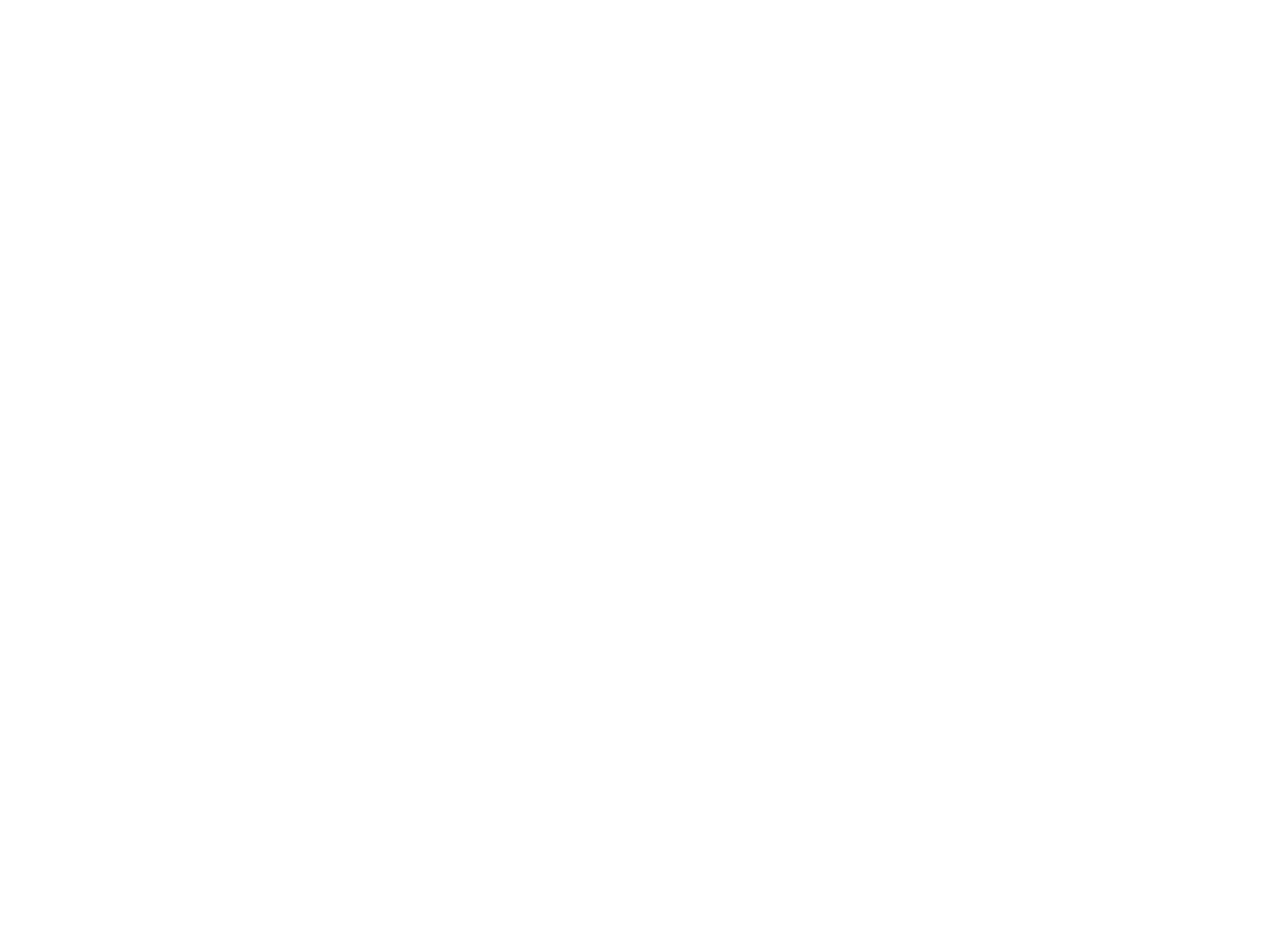
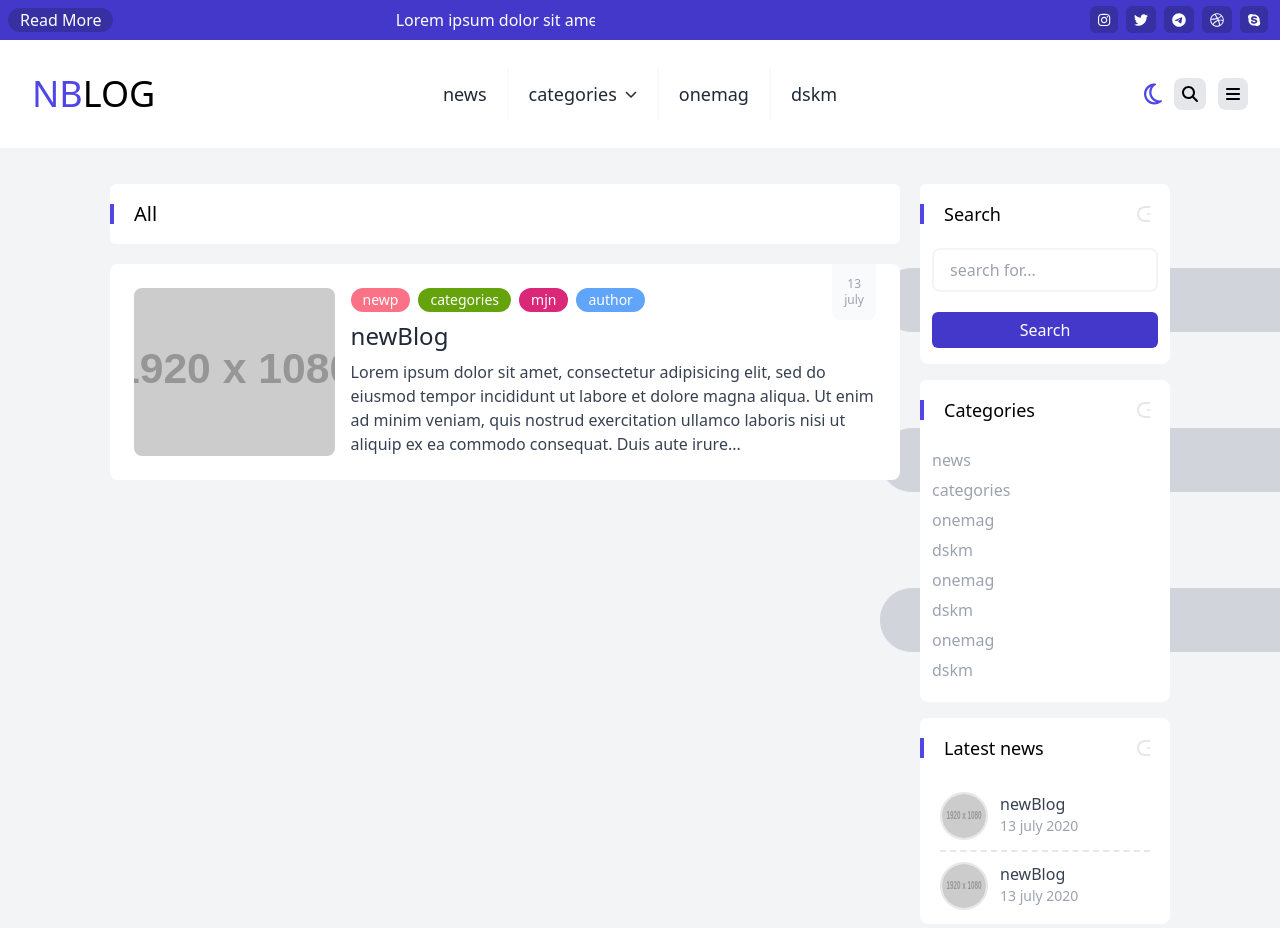
Before and after one commit to mjn81/nblog-front, a React (Create React App) app: page /categories in a window 1280 px wide. Before the commit this address had no page. Before the commit the page ends 800 px from the top, so only its background shows below. Built offline with nearby package versions, Linux system fonts and the light colour scheme.

Commit message:
SideBar complete + ListPage Complete

```diff
--- a/src/App.js
+++ b/src/App.js
@@ -1,16 +1,20 @@
-import { BrowserRouter as Router , Routes , Route, Navigate } from "react-router-dom";
+import {BrowserRouter as Router, Routes, Route, Navigate} from "react-router-dom";
 
 
 import MainLayout from "./layouts/MainLayout";
 import Home from './pages/Home';
+import ContentPage from "./pages/ContentPage";
+import PostPage from "./pages/PostPage";
 
 function App() {
     return (
         <Router>
             <Routes>
-        <Route path="/" element={<Navigate to="/home" />} />
-        <Route path="/" element={<MainLayout />} >
-          <Route path="home" element={<Home />} />
+                <Route path="/" element={<Navigate to="/home"/>}/>
+                <Route path="/" element={<MainLayout/>}>
+                    <Route path="home" element={<Home/>}/>
+                    <Route path=":title" element={<ContentPage/>}/>
+                    <Route path="post-page/:id" element={<PostPage />} />
                 </Route>
             </Routes>
         </Router>
--- a/src/components/Nav/MainNav.jsx
+++ b/src/components/Nav/MainNav.jsx
@@ -44,7 +44,7 @@
     return (
         <div className="flex items-center justify-between px-8 py-3">
             <h1 className="uppercase text-4xl w-1/4 font-extralight">
-                <span className="text-indigo-600">nb</span>log
+                <Link to="/home"><span className="text-indigo-600">nb</span>log</Link>
             </h1>
             <nav className="py-4 w-1/2 text-gray-800 ">
                 <ul className="flex w-full text-lg justify-center main-menu">
--- a/src/components/SideBar/LatestNews.jsx
+++ b/src/components/SideBar/LatestNews.jsx
@@ -1,9 +1,64 @@
 import {SideCard} from "../core";
+import {Link} from "react-router-dom";
 
 const LatestNews = () => {
+    const p = [
+        {
+            id: 1,
+            title: 'newBlog ',
+            categories: [
+                {title: 'newp', color: ' bg-rose-400'},
+                {title: 'categories', color: ' bg-lime-600'},
+                {title: 'mjn', color: ' bg-pink-600'},
+                {title: 'author', color: ' bg-blue-400'},
+            ],
+            description: 'Lorem ipsum dolor sit amet, consectetur adipisicing elit, sed do eiusmod tempor incididunt ut labore et dolore magna aliqua. Ut enim ad minim veniam, quis nostrud exercitation ullamco laboris nisi ut aliquip ex ea commodo consequat. Duis aute irure dolor in reprehenderit in voluptate velit esse cillum dolore eu fugiat nulla pariatur. Excepteur sint occaecat cupidatat non proident, sunt in culpa qui officia deserunt mollit anim id est laborum.',
+            img: 'https://via.placeholder.com/1920x1080',
+            date: {
+                day: '13',
+                month: 'july',
+                year: '2020'
+            },
+        },
+        {
+            id: 2,
+            title: 'newBlog ',
+            categories: [
+                {title: 'newp', color: ' bg-rose-400'},
+                {title: 'categories', color: ' bg-lime-600'},
+                {title: 'mjn', color: ' bg-pink-600'},
+                {title: 'author', color: ' bg-blue-400'},
+            ],
+            description: 'Lorem ipsum dolor sit amet, consectetur adipisicing elit, sed do eiusmod tempor incididunt ut labore et dolore magna aliqua. Ut enim ad minim veniam, quis nostrud exercitation ullamco laboris nisi ut aliquip ex ea commodo consequat. Duis aute irure dolor in reprehenderit in voluptate velit esse cillum dolore eu fugiat nulla pariatur. Excepteur sint occaecat cupidatat non proident, sunt in culpa qui officia deserunt mollit anim id est laborum.',
+            img: 'https://via.placeholder.com/1920x1080',
+            date: {
+                day: '13',
+                month: 'july',
+                year: '2020'
+            },
+        },
+    ];
+
+    const maxLength = 15;
+
     return (
         <SideCard title="Latest news">
-
+            <ul>
+                {p.map((post, index) => (
+                    <li key={post.id}
+                        className={"flex py-2.5 border-dashed border-gray-200 mx-2" + (index < p.length - 1 ? ' border-b-2' : '')}>
+                        <Link to={`/post-page/${post.id}`}><img src={post.img} alt={post.title}
+                                                               className="w-12 h-12 rounded-[256px] border-2 transition-colors duration-200 ease-in hover:border-indigo-600"/></Link>
+                        <section className="ml-3">
+                            <Link to={`/post-page/${post.id}`}
+                                  className="whitespace-nowrap text-gray-700 transition-colors duration-200 ease-in hover:text-indigo-800">
+                                {post.title.substring(0, maxLength) + (post.title.length > maxLength ? '...' : '')}
+                            </Link>
+                            <p className="text-gray-400 text-sm font-light">{post.date.day + ' ' + post.date.month + ' ' + post.date.year}</p>
+                        </section>
+                    </li>
+                ))}
+            </ul>
         </SideCard>
     );
 };
--- a/src/components/core/Post.jsx
+++ b/src/components/core/Post.jsx
@@ -14,7 +14,7 @@
                 <p>{date.month}</p>
             </div>
             <section className="col-span-2 overflow-hidden rounded-lg">
-                <Link to={`post-page/${id}`}>
+                <Link to={`/post-page/${id}`}>
                     <img src={img} alt={title} className="w-full h-full object-cover origin-center transition-transform duration-500 ease-out"/>
                 </Link>
             </section>
@@ -24,7 +24,7 @@
                         {title}
                     </Badge>
                 ))}</section>
-                <Link to={`post-page/${id}`} className="inline-block"><h1 className="my-2 text-gray-800 text-2xl">{title}</h1></Link>
+                <Link to={`/post-page/${id}`} className="inline-block"><h1 className="my-2 text-gray-800 text-2xl">{title}</h1></Link>
                 <p className="font-light text-gray-700">{shortStr}...</p>
             </section>
         </article>
--- /dev/null
+++ b/src/pages/ContentPage.jsx
@@ -0,0 +1,40 @@
+import ContentLayout from "../layouts/ContentLayout";
+import {SectionCard} from "../components/core";
+import {Post} from "../components/core/Post";
+import {useParams} from "react-router-dom";
+
+const ContentPage = () => {
+    const {title} = useParams();
+    const p = [
+        {
+            id: 1,
+            title: 'newBlog',
+            categories: [
+                {title: 'newp', color:' bg-rose-400'},
+                {title: 'categories',color:' bg-lime-600'},
+                {title: 'mjn',color:' bg-pink-600'},
+                {title: 'author',color:' bg-blue-400'},
+            ],
+            description: 'Lorem ipsum dolor sit amet, consectetur adipisicing elit, sed do eiusmod tempor incididunt ut labore et dolore magna aliqua. Ut enim ad minim veniam, quis nostrud exercitation ullamco laboris nisi ut aliquip ex ea commodo consequat. Duis aute irure dolor in reprehenderit in voluptate velit esse cillum dolore eu fugiat nulla pariatur. Excepteur sint occaecat cupidatat non proident, sunt in culpa qui officia deserunt mollit anim id est laborum.',
+            img: 'https://via.placeholder.com/1920x1080',
+            date: {
+                day:'13',
+                month:'july'
+            },
+        }
+    ]
+    return (
+        <section className="mt-8">
+            <ContentLayout>
+                <SectionCard title={title==='categories' ? 'All' : title}>
+                    {p.map(({id, title, img, description, date, categories}) => (
+                        <Post key={id} id={id} title={title} img={img} description={description}
+                              date={date} badges={categories}/>
+                    ))}
+                </SectionCard>
+            </ContentLayout>
+        </section>
+    );
+}
+
+export default ContentPage;
--- /dev/null
+++ b/src/pages/PostPage.jsx
@@ -0,0 +1,12 @@
+import {useParams} from "react-router-dom";
+
+const PostPage = () => {
+    const {id} = useParams();
+    return (
+        <div>
+
+        </div>
+    );
+};
+
+export default PostPage;
```
Lines whose indentation alone changed are shown as unchanged.
